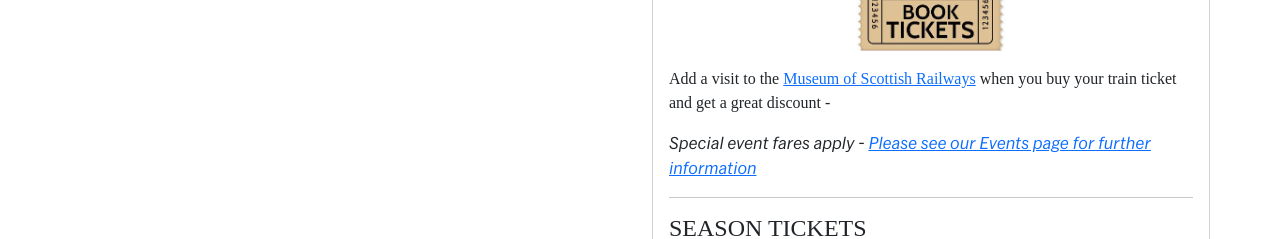
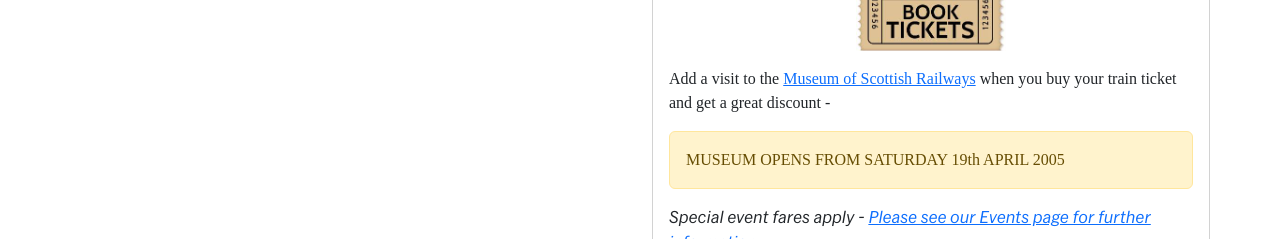
Before and after one commit to thepurpleblob/bk3, a Vue app: page /fares in a window 1280 px wide. Shown: the part 780-1019 px from the top of the page. Built offline with nearby package versions, Linux system fonts and the light colour scheme; no server answers; a web font is replaced by a local one; what v-calendar would draw is missing.

Commit message:
adding warning about museum opening

```diff
--- a/src/components/FaresBlock.vue
+++ b/src/components/FaresBlock.vue
@@ -48,6 +48,8 @@
                     Add a visit to the <router-link to="page/museum">Museum of Scottish Railways</router-link> when you buy your
                     train ticket and get a great discount -
                 </p>
+
+                <div class="alert alert-warning">MUSEUM OPENS FROM SATURDAY 19th APRIL 2005</div>
                 <!--
                 <ul>
                     <li>Adult - £3 (normal price £7)</li>
```
